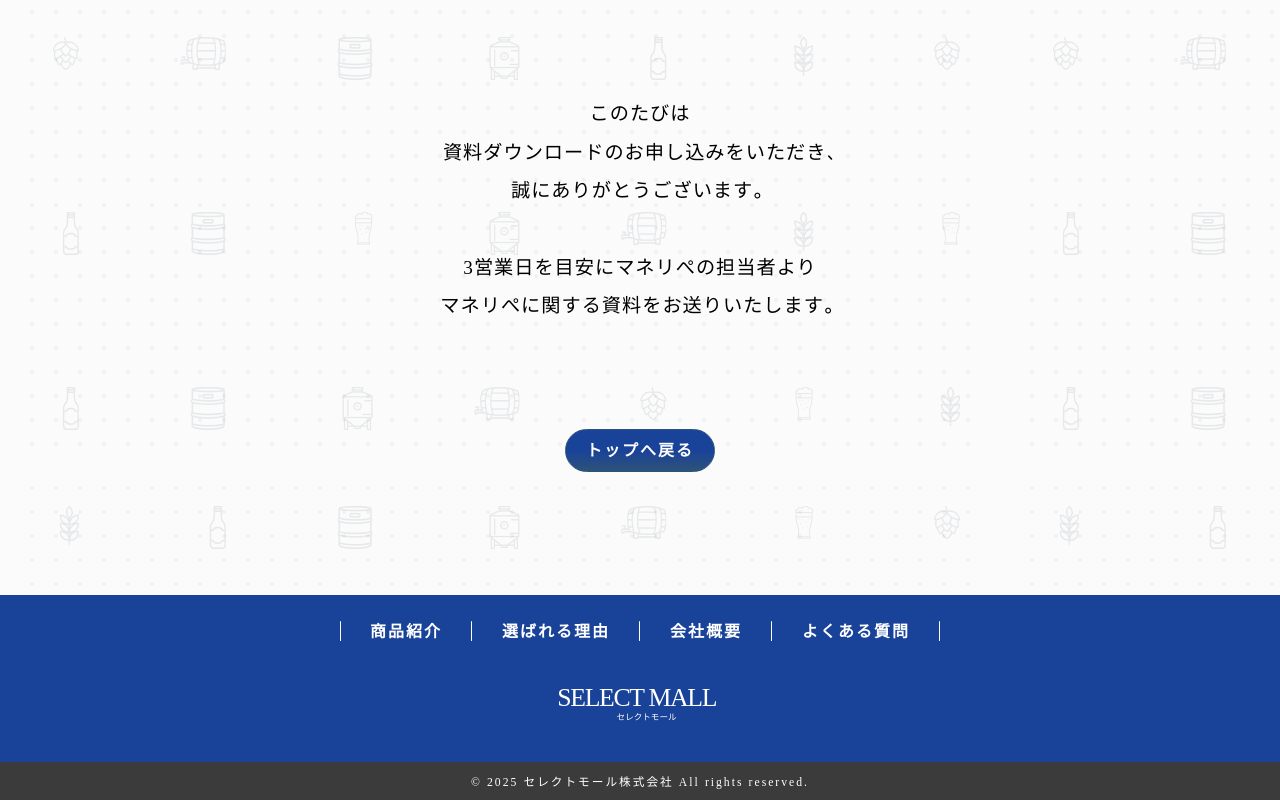
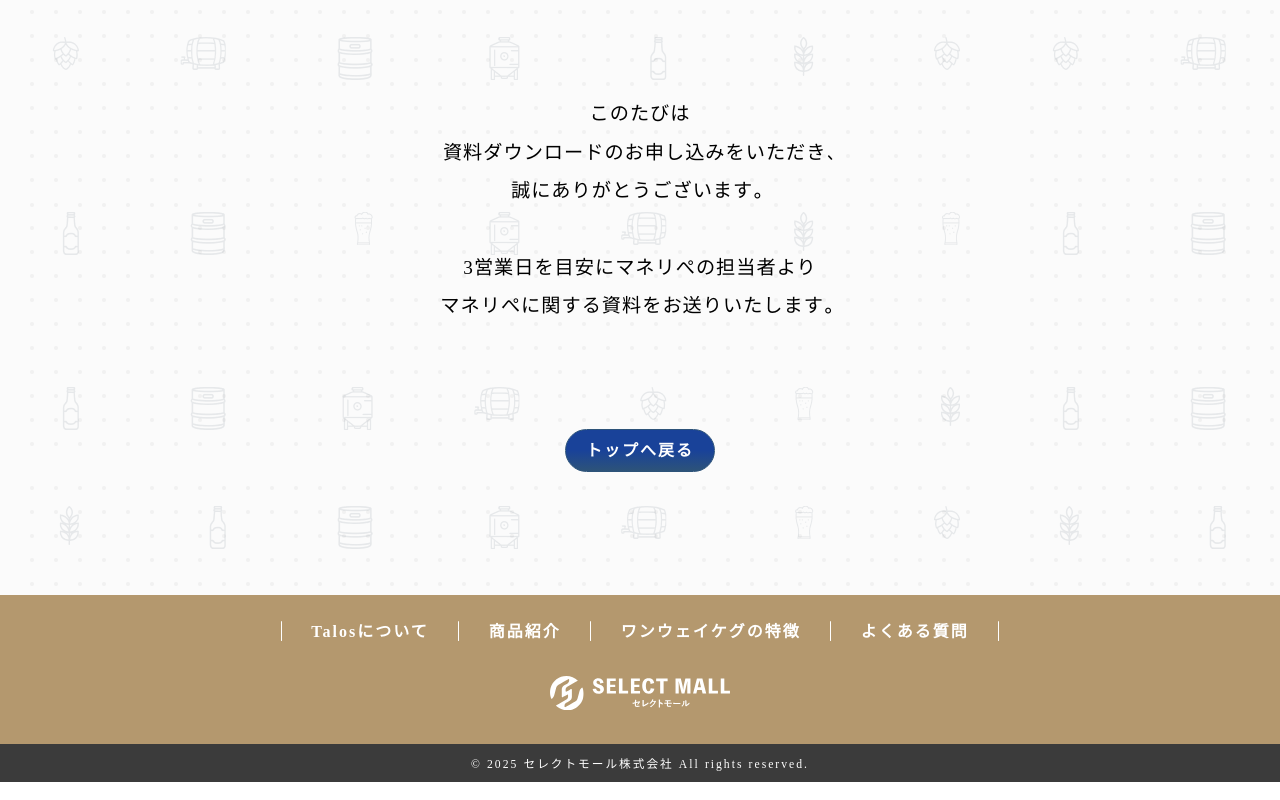
Before and after one commit to Ryot21/selectmall-talos, a Next.js app in the folder selectmall-talos-next/: page /thanks in a window 1280 px wide. Shown: the part 822-1622 px from the top of the page. Built offline with nearby package versions, Linux system fonts and the light colour scheme; a web font is replaced by a local one.

Commit message:
Footer > 修正

```diff
--- a/selectmall-talos-next/src/features/lp02/footer/index.tsx
+++ b/selectmall-talos-next/src/features/lp02/footer/index.tsx
@@ -3,36 +3,36 @@ import Link from "next/link";
 
 export default function LpFooter() {
   return (
-    <footer id="footer" className={"c-footer -bg-color02 pdt2 pdt5s"}>
+    <footer id="footer" className={"c-footer -lp-color01 pdt2 pdt5s"}>
       <div className={"c-footer-wrapper"}>
         {/* サイト内リンク */}
         <nav className={"c-fnav mgb3 mgb2s"}>
           <ul className={"c-fnav--lists__lp"}>
-            {/* #商品紹介 */}
+            {/* #Talosについて */}
             <li className={"LpnavItem"}>
               <Link
                 href="#sc01"
                 className={`c-fnav--link s-M -b -white -ls-2 -ws-n`}
               >
-                商品紹介
+                Talosについて
               </Link>
             </li>
-            {/* #選ばれる理由 */}
+            {/* #商品紹介 */}
             <li className={"LpnavItem"}>
               <Link
                 href="#sc02"
                 className={`c-fnav--link s-M -b -white -ls-2 -ws-n`}
               >
-                選ばれる理由
+                商品紹介
               </Link>
             </li>
-            {/* #会社概要 */}
+            {/* #ワンウェイケグの特徴 */}
             <li className={"LpnavItem"}>
               <Link
                 href="#sc03"
                 className={`c-fnav--link s-M -b -white -ls-2 -ws-n`}
               >
-                会社概要
+                ワンウェイケグの特徴
               </Link>
             </li>
             <li className={"LpnavItem"}>
@@ -49,7 +49,7 @@ export default function LpFooter() {
         <div className={"logo -lp mgb3 mgb5s"}>
           <Link href="#top" className={"c-link -img"}>
             <Image
-              src="/images/logo/selectmall-logo-w.svg"
+              src="/images/logo/selectmall-logo_old_w.svg"
               alt="セレクトモール"
               width={210}
               height={60}
--- a/selectmall-talos-next/src/styles/components/_footer.scss
+++ b/selectmall-talos-next/src/styles/components/_footer.scss
@@ -10,6 +10,7 @@
 	&.-bg-color03{background: $site-color03;}
 	&.-bg-white  {background: $main-color--w;}
 	&.-bg-gray   {background: $main-color--gray;}
+	&.-lp-color01{background: $lp-color02;}
 
 
 	&-wrapper{// コンテンツ幅
```
Also changed, not shown: selectmall-talos-next/public/images/logo/selectmall-logo_old_w.svg (added).
